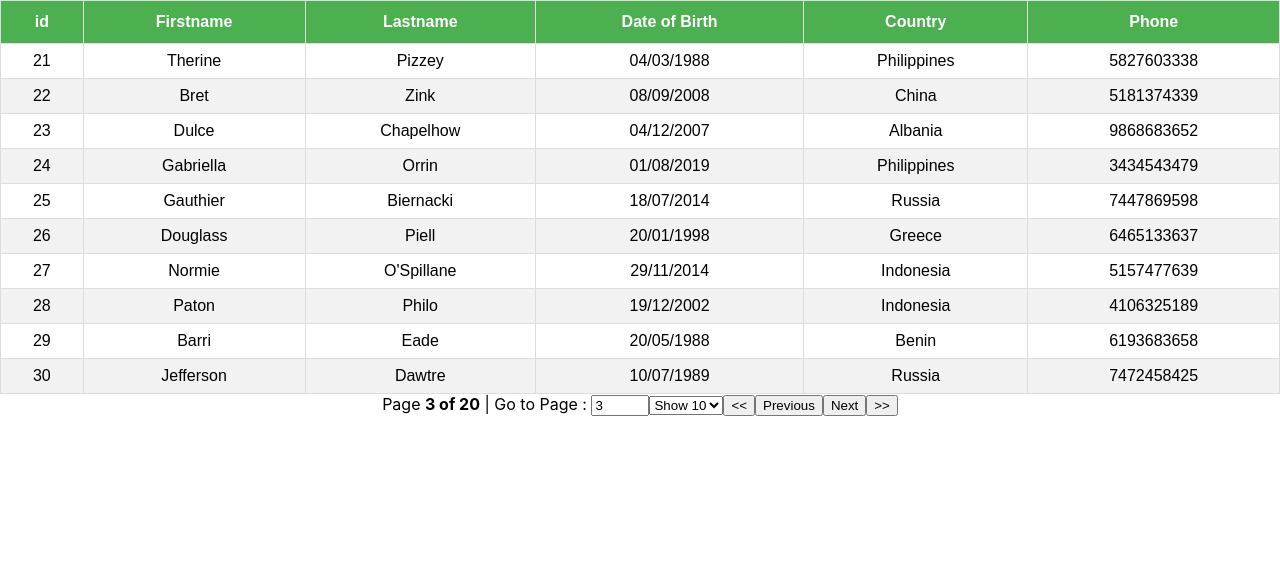
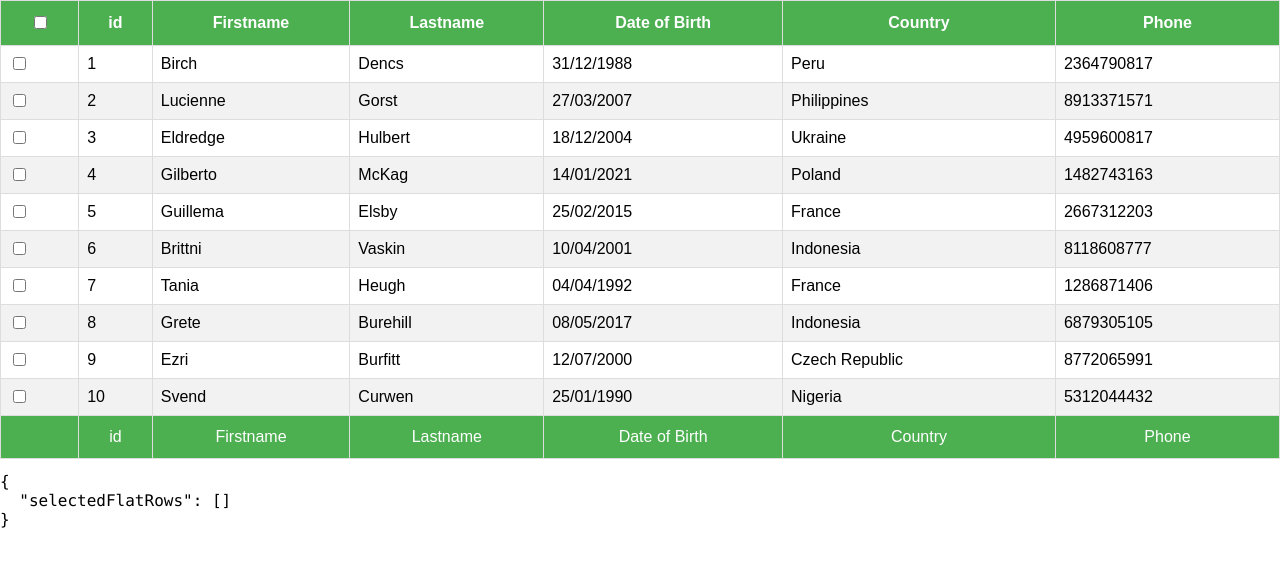
Before and after one commit to Gregfanyan/react-table, a React (Create React App) app: page / in a window 1280 px wide. Shown: the top 566 px of the page. Built offline with nearby package versions, Linux system fonts and the light colour scheme.

Commit message:
added RowSelection

```diff
--- a/src/App.js
+++ b/src/App.js
@@ -1,16 +1,17 @@
 import React from "react";
 // import BasicTable from "./components/BasicTable";
-//  import SortingTable from "./components/SortingTable";
+// import SortingTable from "./components/SortingTable";
 //import FilteringTable from "./components/FilteringTable";
-import PaginationTable from "./components/PaginationTable";
+//import PaginationTable from "./components/PaginationTable";
+import RowSelection from "./components/RowSelection";
 
 import "./App.css";
 
 export default function App() {
   return (
-    <div className="App">
+    <div>
       <div>
-        <PaginationTable />
+        <RowSelection />
       </div>
     </div>
   );
--- /dev/null
+++ b/src/components/CheckBox.js
@@ -0,0 +1,11 @@
+import React from "react";
+
+export const CheckBox = React.forwardRef(({ indeterminate, ...rest }, ref) => {
+  const defaultRef = React.useRef();
+  const resolvedRef = ref || defaultRef;
+
+  React.useEffect(() => {
+    resolvedRef.current.indeterminate = indeterminate;
+  }, [indeterminate, resolvedRef]);
+  return <input type="checkbox" ref={resolvedRef} {...rest} />;
+});
--- /dev/null
+++ b/src/components/RowSelection.js
@@ -0,0 +1,103 @@
+import React, { useMemo } from "react";
+import { useTable, useRowSelect } from "react-table";
+import MOCK_DATA from "./MOCK_DATA.json";
+import { COLUMNS } from "./Columns";
+import "./table.css";
+import { CheckBox } from "./CheckBox";
+
+const RowSelection = () => {
+  const columns = useMemo(() => COLUMNS, []);
+  const data = useMemo(() => MOCK_DATA, []);
+
+  const {
+    getTableProps,
+    getTableBodyProps,
+    prepareRow,
+    headerGroups,
+    rows,
+    footerGroups,
+    selectedFlatRows,
+  } = useTable(
+    {
+      columns,
+      data,
+    },
+    useRowSelect,
+    (hooks) => {
+      hooks.visibleColumns.push((columns) => {
+        return [
+          {
+            id: "selection",
+            Header: ({ getToggleAllRowsSelectedProps }) => (
+              <CheckBox {...getToggleAllRowsSelectedProps()} />
+            ),
+            Cell: ({ row }) => (
+              <CheckBox {...row.getToggleRowSelectedProps()} />
+            ),
+          },
+          ...columns,
+        ];
+      });
+    }
+  );
+
+  const firstPageRows = rows.slice(0, 10);
+
+  return (
+    <>
+      <table {...getTableProps()}>
+        <thead>
+          {headerGroups &&
+            headerGroups.map((headerGroup) => (
+              <tr {...headerGroup.getHeaderGroupProps()}>
+                {headerGroup &&
+                  headerGroup.headers.map((column) => (
+                    <th {...column.getHeaderProps()}>
+                      {column.render("Header")}
+                    </th>
+                  ))}
+              </tr>
+            ))}
+        </thead>
+        <tbody {...getTableBodyProps()}>
+          {firstPageRows &&
+            firstPageRows.map((row) => {
+              prepareRow(row);
+              return (
+                <tr {...row.getRowProps()}>
+                  {row &&
+                    row.cells.map((cell) => {
+                      return (
+                        <td {...cell.getCellProps()}>{cell.render("Cell")}</td>
+                      );
+                    })}
+                </tr>
+              );
+            })}
+        </tbody>
+        <tfoot>
+          {footerGroups.map((footerGroup) => (
+            <tr {...footerGroup.getFooterGroupProps()}>
+              {footerGroup.headers.map((column) => (
+                <td {...column.getFooterProps()}>{column.render("Footer")}</td>
+              ))}
+            </tr>
+          ))}
+        </tfoot>
+      </table>
+      <pre>
+        <code>
+          {JSON.stringify(
+            {
+              selectedFlatRows: selectedFlatRows.map((row) => row.original),
+            },
+            null,
+            2
+          )}
+        </code>
+      </pre>
+    </>
+  );
+};
+
+export default RowSelection;
--- a/src/index.js
+++ b/src/index.js
@@ -1,15 +1,10 @@
-import React from 'react';
-import ReactDOM from 'react-dom';
-import './index.css';
-import App from './App';
-import reportWebVitals from './reportWebVitals';
+import React from "react";
+import ReactDOM from "react-dom";
+import "./index.css";
+import App from "./App";
+import reportWebVitals from "./reportWebVitals";
 
-ReactDOM.render(
-  <React.StrictMode>
-    <App />
-  </React.StrictMode>,
-  document.getElementById('root')
-);
+ReactDOM.render(<App />, document.getElementById("root"));
 
 // If you want to start measuring performance in your app, pass a function
 // to log results (for example: reportWebVitals(console.log))
```
